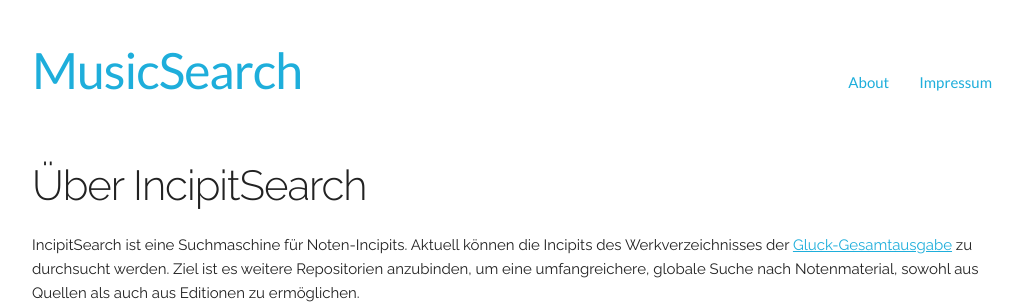
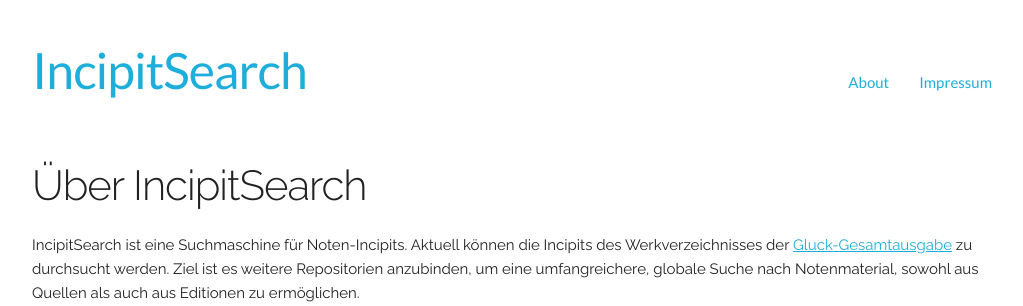
Before and after one commit to digicademy/incipitSearch, a PHP site: template templates/about.twig in a window 1280 px wide. Shown: the top 306 px of the page, without its empty margins (128-1151 px from the left). Run offline with PHP 8.4, Linux system fonts and the light colour scheme; the template is opened without the code that fills it, so the values that code supplies are empty; some libraries are stand-ins or nearby versions.

Commit message:
renamed to IncipitSearch

```diff
--- a/templates/base.twig
+++ b/templates/base.twig
@@ -6,7 +6,7 @@
         <!-- Basic Page Needs
         –––––––––––––––––––––––––––––––––––––––––––––––––– -->
         <meta charset="utf-8">
-        <title>Gluck Incipit Suche</title>
+        <title>IncipitSearch</title>
         <meta name="description" content="">
         <meta name="author" content="">
 
@@ -45,7 +45,7 @@
 <header id="header">
     <div class="container">
         <div class="one-third column">
-            <a href="{{ path_for('index') }}"><h1>MusicSearch</h1></a>
+            <a href="{{ path_for('index') }}"><h1>IncipitSearch</h1></a>
             <i id="nav-button" class="fa fa-bars" aria-hidden="true"></i>
         </div>
         <div class="two-thirds column">
--- a/templates/index.twig
+++ b/templates/index.twig
@@ -4,7 +4,7 @@
 
 {% extends "base.twig" %}
 
-{% block title %}Gluck Incipit Suche{% endblock %}
+{% block title %}Incipit Search{% endblock %}
 {% block head %}
     {{ parent() }}
     <link rel="stylesheet" href="/public/piano/piano_style.css">
--- a/templates/results.twig
+++ b/templates/results.twig
@@ -4,7 +4,7 @@
 
 {% extends "base.twig" %}
 
-{% block title %}Such Ergebnisse - Gluck Incipit Suche{% endblock %}
+{% block title %}Such-Ergebnisse - IncipitSuche{% endblock %}
 {% block head %}
     {{ parent() }}
     <link rel="stylesheet" href="/public/piano/piano_style.css">
```
